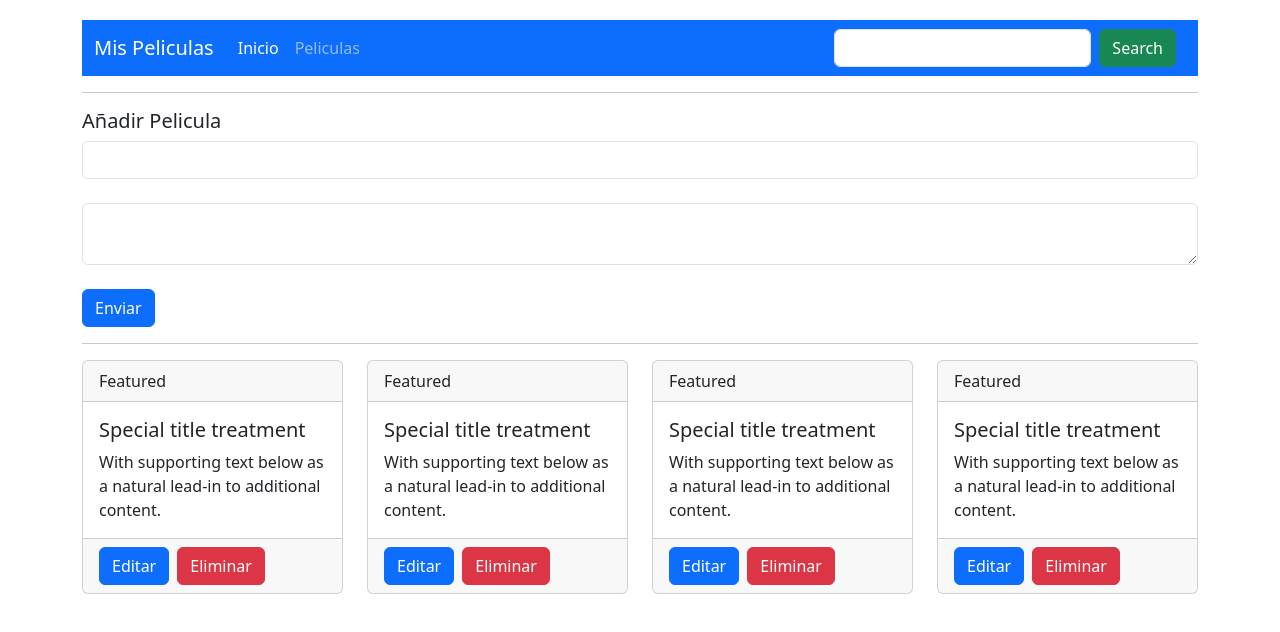
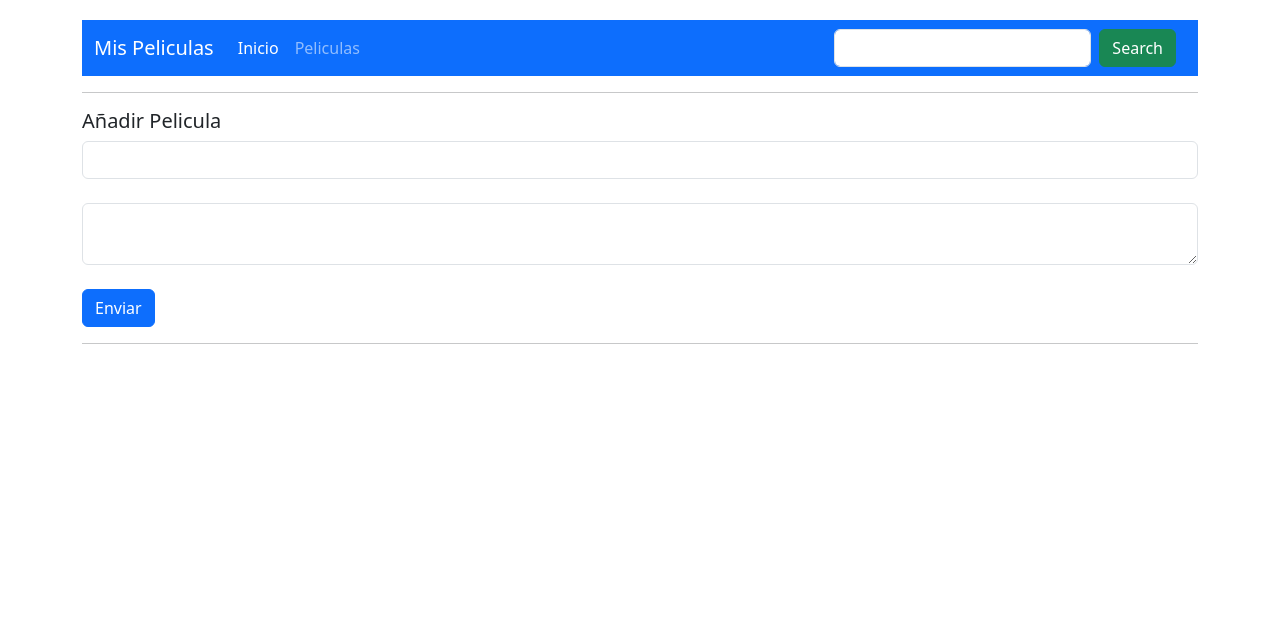
Before and after one commit to saulsistemas/CURSO_REACT, a React (Vite) app in the folder 04HOOKS/hook-app/: page / in a window 1280 px wide. Shown: the top 632 px of the page. Built offline with nearby package versions, Linux system fonts and the light colour scheme.

Commit message:
OBTENER LISTADO DE LOCAL STORAGE

```diff
--- a/04HOOKS/hook-app/src/REACT-VICTOR-ROBLES/05-projecto-peliculas/componentes/Listado.jsx
+++ b/04HOOKS/hook-app/src/REACT-VICTOR-ROBLES/05-projecto-peliculas/componentes/Listado.jsx
@@ -1,15 +1,30 @@
+import { useEffect, useState } from "react";
 
 export const Listado = function () {
+
+    const [listado, setListado] = useState([]);
+    //02) utilizar hooks para cargar nuestra funcion 1 sola vez []
+    useEffect(function () {
+        conseguirPeliculas()
+    }, [])
+
+    //01) crear una funcion
+    const conseguirPeliculas = function () {
+        const peliculas = JSON.parse(localStorage.getItem('pelis'))
+        setListado(peliculas)
+        //console.log(peliculas);
+    }
+
     return (
         <>
-            <div className="col-md-3">
+            { listado && listado.map(function (pelicula) {
+                return  <div className="col-md-3" key={pelicula.id}>
                             <div className="card">
                                 <div className="card-header">
-                        Featured
+                                { pelicula.titulo }
                                 </div>
                                 <div className="card-body">
-                        <h5 className="card-title">Special title treatment</h5>
-                        <p className="card-text">With supporting text below as a natural lead-in to additional content.</p>
+                                    <p className="card-text">{ pelicula.descripcion }</p>
                                 </div>
                                 <div className="card-footer">
                                     <a href="#" className="btn btn-primary me-md-2">Editar</a>
@@ -17,51 +32,7 @@ export const Listado = function () {
                                 </div>
                             </div>
                         </div>
-            <div className="col-md-3">
-                <div className="card">
-                    <div className="card-header">
-                        Featured
-                    </div>
-                    <div className="card-body">
-                        <h5 className="card-title">Special title treatment</h5>
-                        <p className="card-text">With supporting text below as a natural lead-in to additional content.</p>
-                    </div>
-                    <div className="card-footer">
-                        <a href="#" className="btn btn-primary me-md-2">Editar</a>
-                        <a href="#" className="btn btn-danger">Eliminar</a>
-                    </div>
-                </div>
-            </div>
-            <div className="col-md-3">
-                <div className="card">
-                    <div className="card-header">
-                        Featured
-                    </div>
-                    <div className="card-body">
-                        <h5 className="card-title">Special title treatment</h5>
-                        <p className="card-text">With supporting text below as a natural lead-in to additional content.</p>
-                    </div>
-                    <div className="card-footer">
-                        <a href="#" className="btn btn-primary me-md-2">Editar</a>
-                        <a href="#" className="btn btn-danger">Eliminar</a>
-                    </div>
-                </div>
-            </div>
-            <div className="col-md-3">
-                <div className="card">
-                    <div className="card-header">
-                        Featured
-                    </div>
-                    <div className="card-body">
-                        <h5 className="card-title">Special title treatment</h5>
-                        <p className="card-text">With supporting text below as a natural lead-in to additional content.</p>
-                    </div>
-                    <div className="card-footer">
-                        <a href="#" className="btn btn-primary me-md-2">Editar</a>
-                        <a href="#" className="btn btn-danger">Eliminar</a>
-                    </div>
-                </div>
-            </div>
+            })}
         </>
     )
 }
--- a/04HOOKS/hook-app/src/REACT-VICTOR-ROBLES/05-projecto-peliculas/helpers/GuardarEnStorage.js
+++ b/04HOOKS/hook-app/src/REACT-VICTOR-ROBLES/05-projecto-peliculas/helpers/GuardarEnStorage.js
@@ -12,6 +12,6 @@ export const GuardarEnLocalStorage= function (clave,pelicula){
     }
     //Guardar en el local storage
     localStorage.setItem(clave,JSON.stringify(elementos))
-    console.log(elementos);
+    //console.log(elementos);
     return pelicula;
 }
```
Lines whose indentation alone changed are shown as unchanged.
